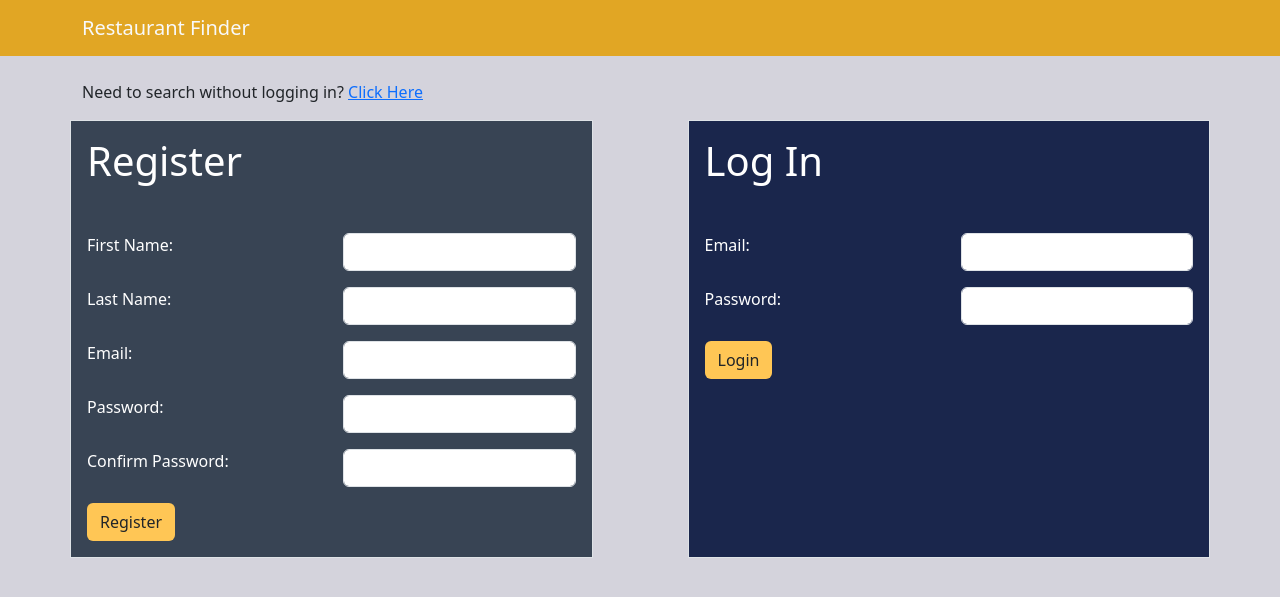
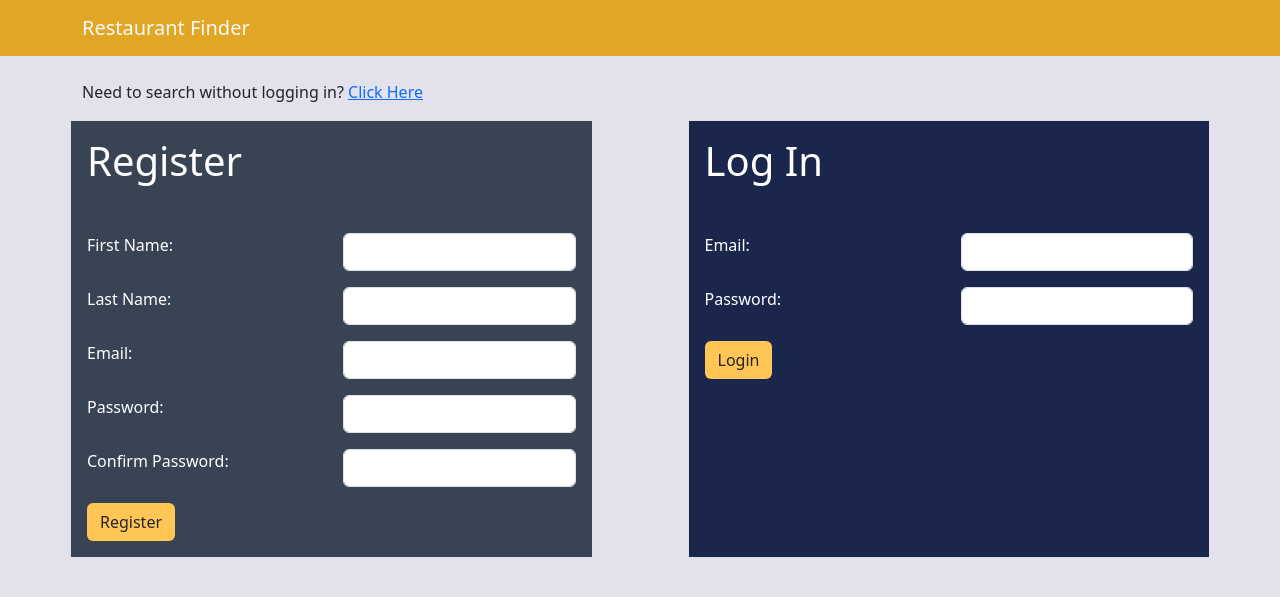
Before and after one commit to BrendanWagoner/The_Restaurant_Finder, a Flask app: page / in a window 1280 px wide. Shown: the top 597 px of the page. Run offline with Flask 3, Linux system fonts and the light colour scheme.

Commit message:
changes in the html

```diff
--- a/flask_app/templates/user/login.html
+++ b/flask_app/templates/user/login.html
@@ -6,7 +6,7 @@
     <title>Restaurant Finder</title>
     <link rel="stylesheet" href="https://cdn.jsdelivr.net/npm/bootstrap@5.3.0-alpha3/dist/css/bootstrap.min.css">
 </head>
-<body style="background-color: #d4d3dc;">
+<body style="background-color: #e3e1eb;">
     <nav class="navbar" style="background-color: #e1a624;">
         <div class="container">
             <span class="navbar-brand mb-0 text-light">Restaurant Finder</span>
```
